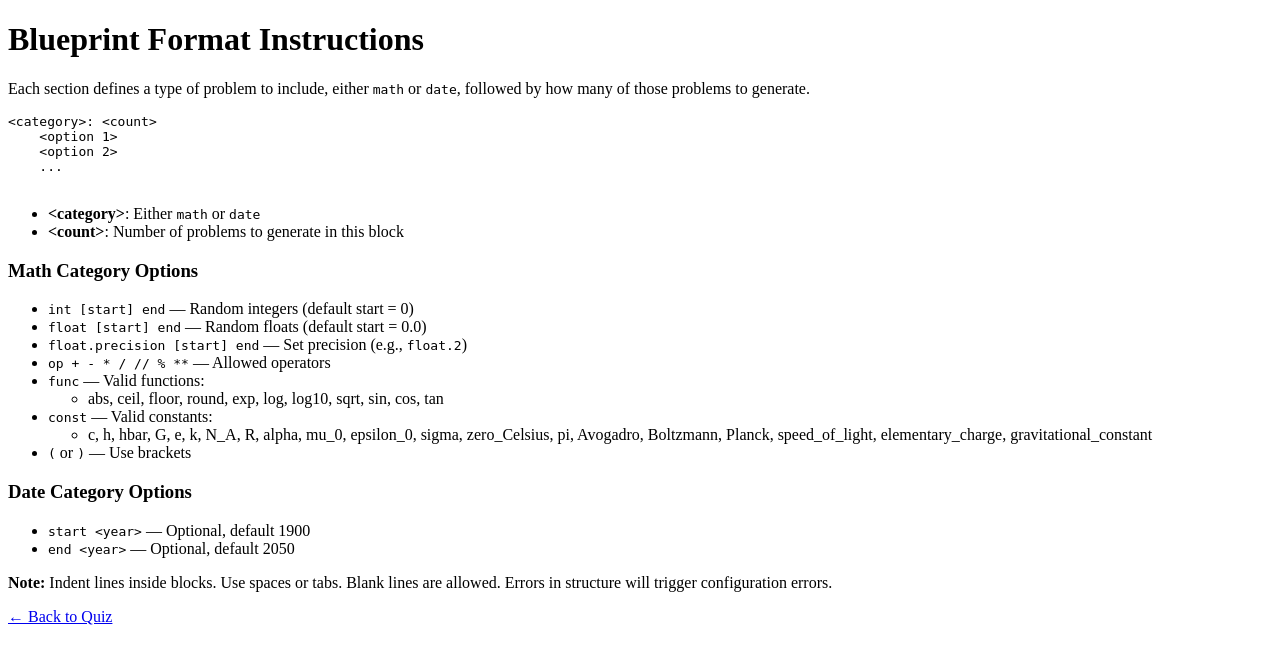
After one commit to SiulRek/MentalMathChallange, a Flask app: page /help in a window 1280 px wide. The commit adds this page. Shown: the top 664 px of the page. Run offline with Flask 3, Linux system fonts and the light colour scheme.

Commit message:
Added description on application and help on writing the blueprint

```diff
--- a/src/app.py
+++ b/src/app.py
@@ -13,11 +13,13 @@ from src.core.parse_blueprint_from_text import (
 app = Flask(__name__)
 app.secret_key = "supersecretkey"
 
-
 @app.route("/")
 def index():
     return render_template("index.html")
 
+@app.route("/help")
+def help_page():
+    return render_template("help.html")
 
 @app.route("/start", methods=["POST"])
 def start():
@@ -32,7 +34,6 @@ def start():
     session["quiz"] = quiz
     return render_template("quiz.html", quiz=quiz)
 
-
 @app.route("/submit", methods=["POST"])
 def submit():
     quiz = session.get("quiz", [])
@@ -42,6 +43,5 @@ def submit():
         return render_template("quiz.html", quiz=quiz, error=str(e))
     return render_template("result.html", results=results)
 
-
 if __name__ == "__main__":
     app.run(debug=True)
--- /dev/null
+++ b/src/templates/help.html
@@ -0,0 +1,52 @@
+<!DOCTYPE html>
+<html>
+<head>
+  <title>Help - Blueprint Format</title>
+</head>
+<body>
+  <h1>Blueprint Format Instructions</h1>
+
+  <p>Each section defines a type of problem to include, either <code>math</code> or <code>date</code>, followed by how many of those problems to generate.</p>
+
+  <pre>
+&lt;category&gt;: &lt;count&gt;
+    &lt;option 1&gt;
+    &lt;option 2&gt;
+    ...
+  </pre>
+
+  <ul>
+    <li><strong>&lt;category&gt;</strong>: Either <code>math</code> or <code>date</code></li>
+    <li><strong>&lt;count&gt;</strong>: Number of problems to generate in this block</li>
+  </ul>
+
+  <h3>Math Category Options</h3>
+  <ul>
+    <li><code>int [start] end</code> — Random integers (default start = 0)</li>
+    <li><code>float [start] end</code> — Random floats (default start = 0.0)</li>
+    <li><code>float.precision [start] end</code> — Set precision (e.g., <code>float.2</code>)</li>
+    <li><code>op + - * / // % **</code> — Allowed operators</li>
+    <li><code>func</code> — Valid functions:
+      <ul>
+        <li>abs, ceil, floor, round, exp, log, log10, sqrt, sin, cos, tan</li>
+      </ul>
+    </li>
+    <li><code>const</code> — Valid constants:
+      <ul>
+        <li>c, h, hbar, G, e, k, N_A, R, alpha, mu_0, epsilon_0, sigma, zero_Celsius, pi, Avogadro, Boltzmann, Planck, speed_of_light, elementary_charge, gravitational_constant</li>
+      </ul>
+    </li>
+    <li><code>(</code> or <code>)</code> — Use brackets</li>
+  </ul>
+
+  <h3>Date Category Options</h3>
+  <ul>
+    <li><code>start &lt;year&gt;</code> — Optional, default 1900</li>
+    <li><code>end &lt;year&gt;</code> — Optional, default 2050</li>
+  </ul>
+
+  <p><strong>Note:</strong> Indent lines inside blocks. Use spaces or tabs. Blank lines are allowed. Errors in structure will trigger configuration errors.</p>
+
+  <a href="{{ url_for('index') }}">← Back to Quiz</a>
+</body>
+</html>
```
Also changed, not shown: src/templates/index.html (+24 -2 lines).
